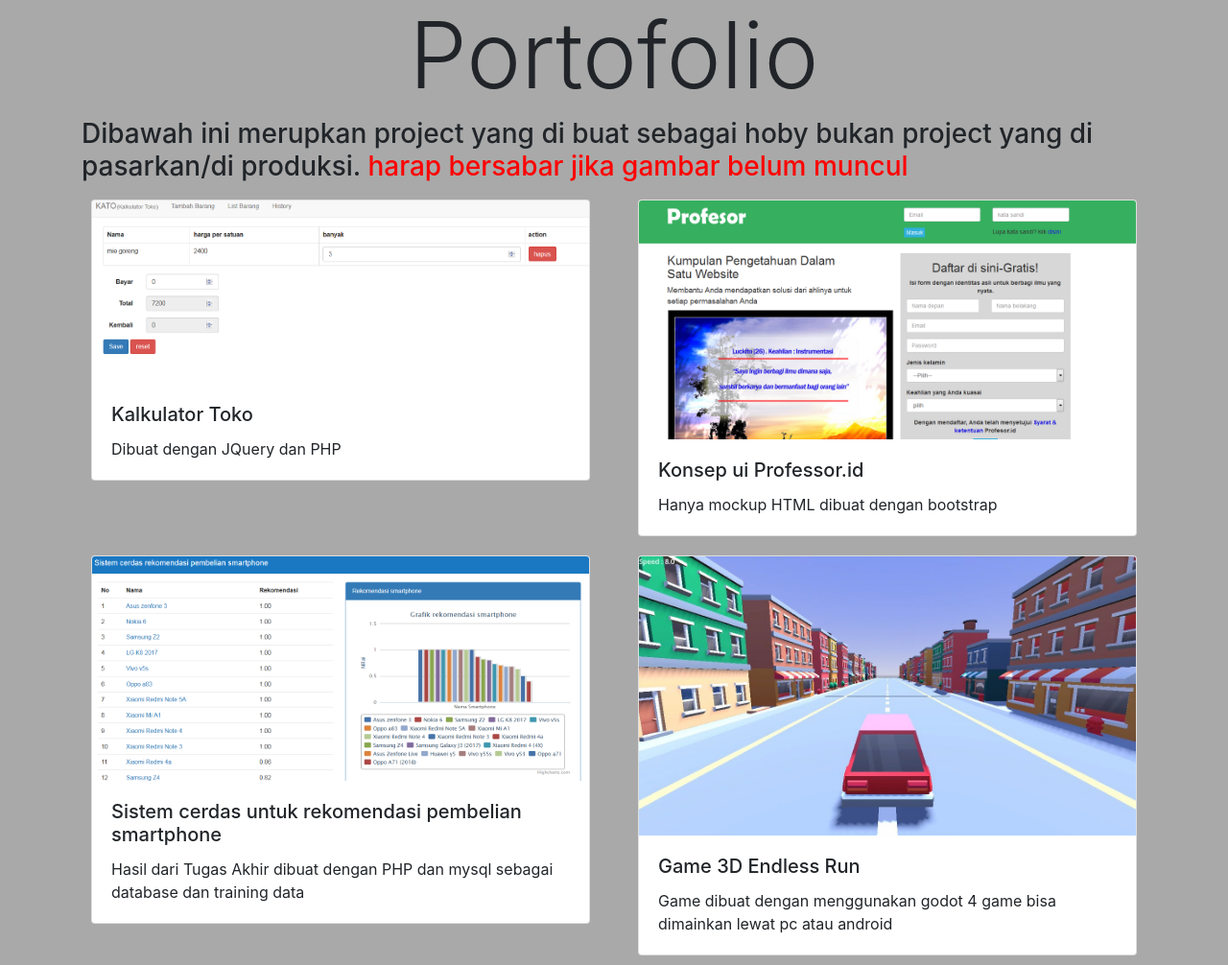
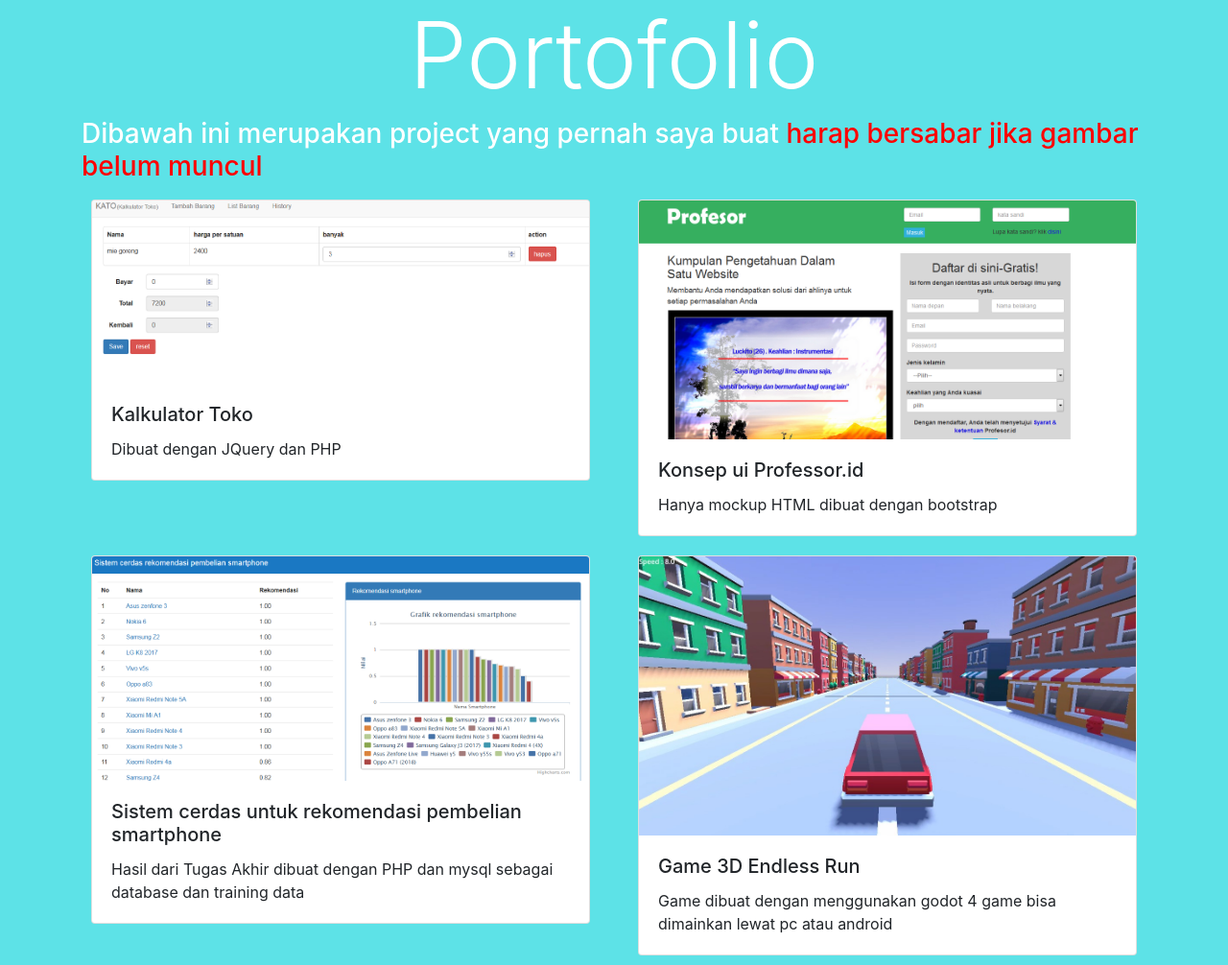
Before and after one commit to zeromon/zeromon.github.io, a plain HTML site: page index.html in a window 1280 px wide. Shown: the whole page at 96% size. Drawn offline with nearby package versions, Linux system fonts and the light colour scheme.

Commit message:
update background color

```diff
--- a/index.html
+++ b/index.html
@@ -8,23 +8,26 @@
     <title>Portofolio</title>
     <style>
         body{
-            background-color: darkgrey;
+            background-color: #5DE2E7;
         }
         .card{
             margin: 10px;
         }
+	#title, #description{
+		color:white;
+	}
     </style>
 </head>
 <body>
     <div class="container">
         <div class="row">
             <div class="col-lg-12 text-center">
-                <h1 class="display-1">Portofolio</h1>
+                <h1 class="display-1" id="title">Portofolio</h1>
             </div>
         </div>
         <div class="row">
-            <div class="col-lg-12">
-                <h3>Dibawah ini merupkan project yang di buat sebagai hoby bukan project yang di pasarkan/di produksi. <span style="color: red;">harap bersabar jika gambar belum muncul</span></h3>
+            <div class="col-lg-12" id="description">
+                <h3>Dibawah ini merupakan project yang pernah saya buat <span style="color: red;">harap bersabar jika gambar belum muncul</span></h3>
             </div>
         </div>
         <div class="row">
```
